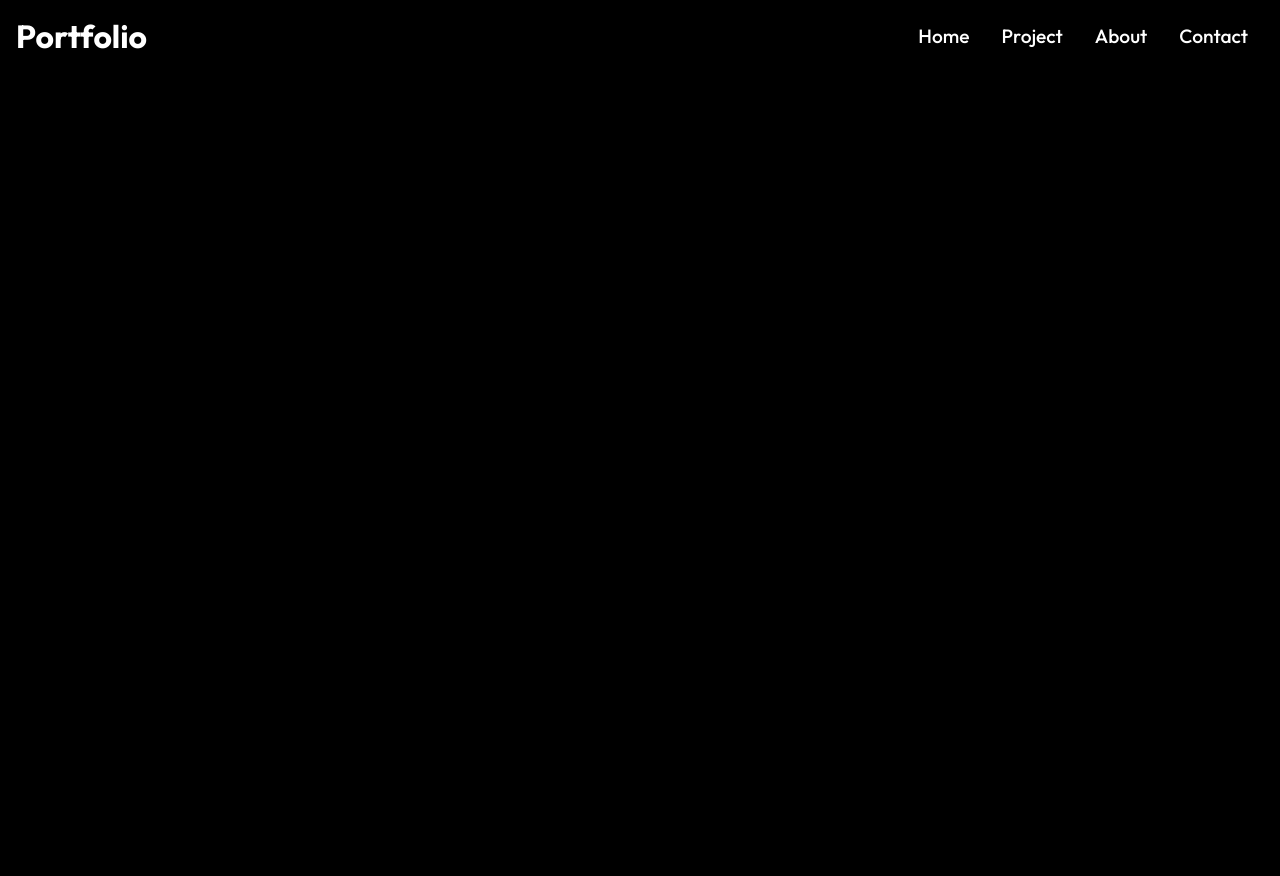
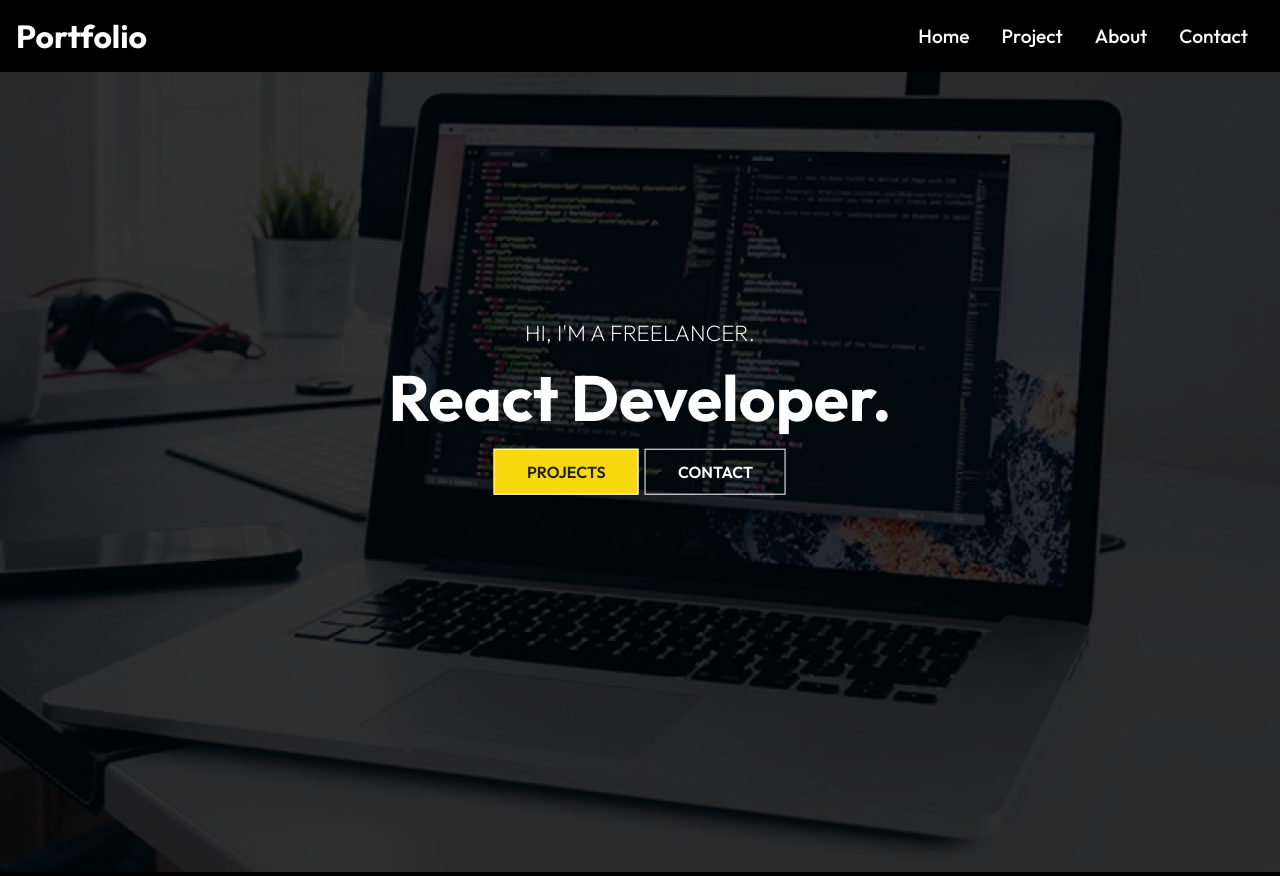
Before and after one commit to TomasBartoldi/Portfolio, a React (Create React App) app: page / in a window 1280 px wide. Before the commit the page ends 800 px from the top, so only its background shows below. Built offline with nearby package versions, Linux system fonts and the light colour scheme.

Commit message:
Advanced

```diff
--- a/src/components/HeroImg.js
+++ b/src/components/HeroImg.js
@@ -0,0 +1,25 @@
+import './HeroImgStyles.css';
+
+import React from 'react';
+import { Link } from 'react-router-dom';
+import IntroImg from '../components/assets/intro-bg.jpg';
+
+const HeroImg = () => {
+  return (
+    <div className='heroe'>
+        <div className='mask'>
+           <img className='intro-img' src={IntroImg} alt='IntroImg'/>
+        </div>
+        <div className='content'>
+           <p>HI, I'M A FREELANCER.</p>
+           <h1>React Developer.</h1>
+           <div>
+             <Link to='/project' className='btn'>Projects</Link>
+             <Link to='/contact' className='btn btn-light'>Contact</Link>
+           </div>
+        </div>
+    </div>
+  )
+}
+
+export default HeroImg
--- /dev/null
+++ b/src/components/HeroImgStyles.css
@@ -0,0 +1,53 @@
+.mask{
+    width: 100%;
+    height: 100vh;
+    position: relative;
+}
+
+.intro-img{
+    width: 100%;
+    height: 100%;
+    background-size: cover;
+    background-position: center;
+    object-fit: cover;
+}
+
+.mask::after {
+    content: '';
+    width: 100%;
+    height: 100%;
+    position: absolute;
+    top: 0;
+    left: 0;
+    background-color: #000;
+    opacity: 0.8;
+}
+
+.heroe{
+    height: 100%;
+    width: 100%;
+}
+
+.heroe .content {
+    position: absolute;
+    transform: translate(-50%, -50%);
+    top: 50%;
+    left: 50%;
+    text-align: center;
+
+}
+
+.heroe .content h1 {
+    font-size: 4rem;
+    padding: 0.6rem 0 1.5rem;
+}
+
+.heroe .content p {
+    font-size: 1.4rem;
+    font-weight: 200;
+    text-rendering: uppercase;
+}
+
+.content .btn {
+    margin: 1rem 0.2rem;
+}
--- a/src/routes/Home.js
+++ b/src/routes/Home.js
@@ -1,10 +1,12 @@
 import React from 'react'
 import Navbar from '../components/Navbar';
+import HeroImg from '../components/HeroImg';
 
 const Home = () => {
   return (
     <div>
       <Navbar />
+      <HeroImg />
     </div>
   )
 }
```
Also changed, not shown: src/components/HeroImgStryles.css (deleted), src/components/assets/intro-bg.jpg (added).
